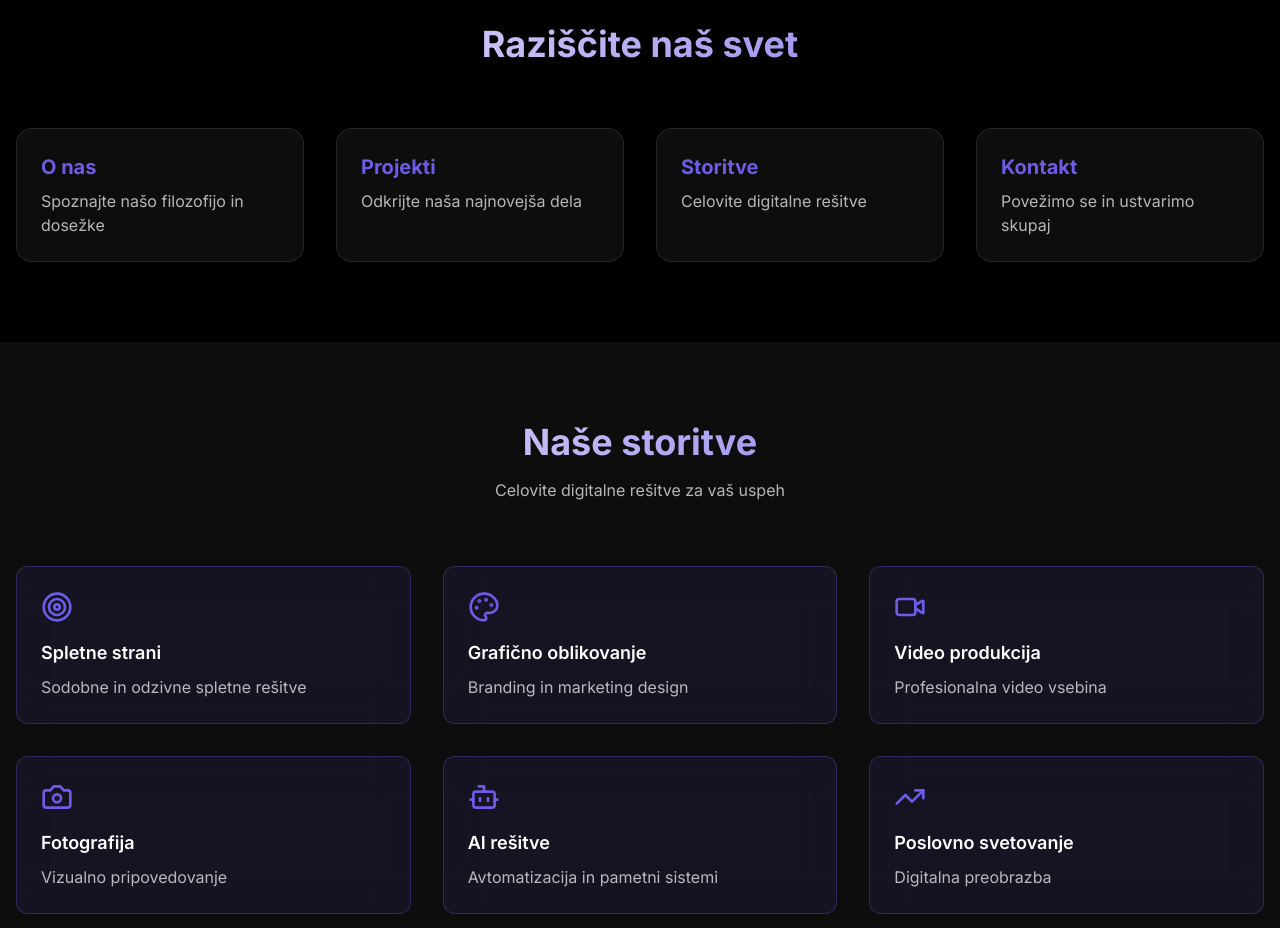
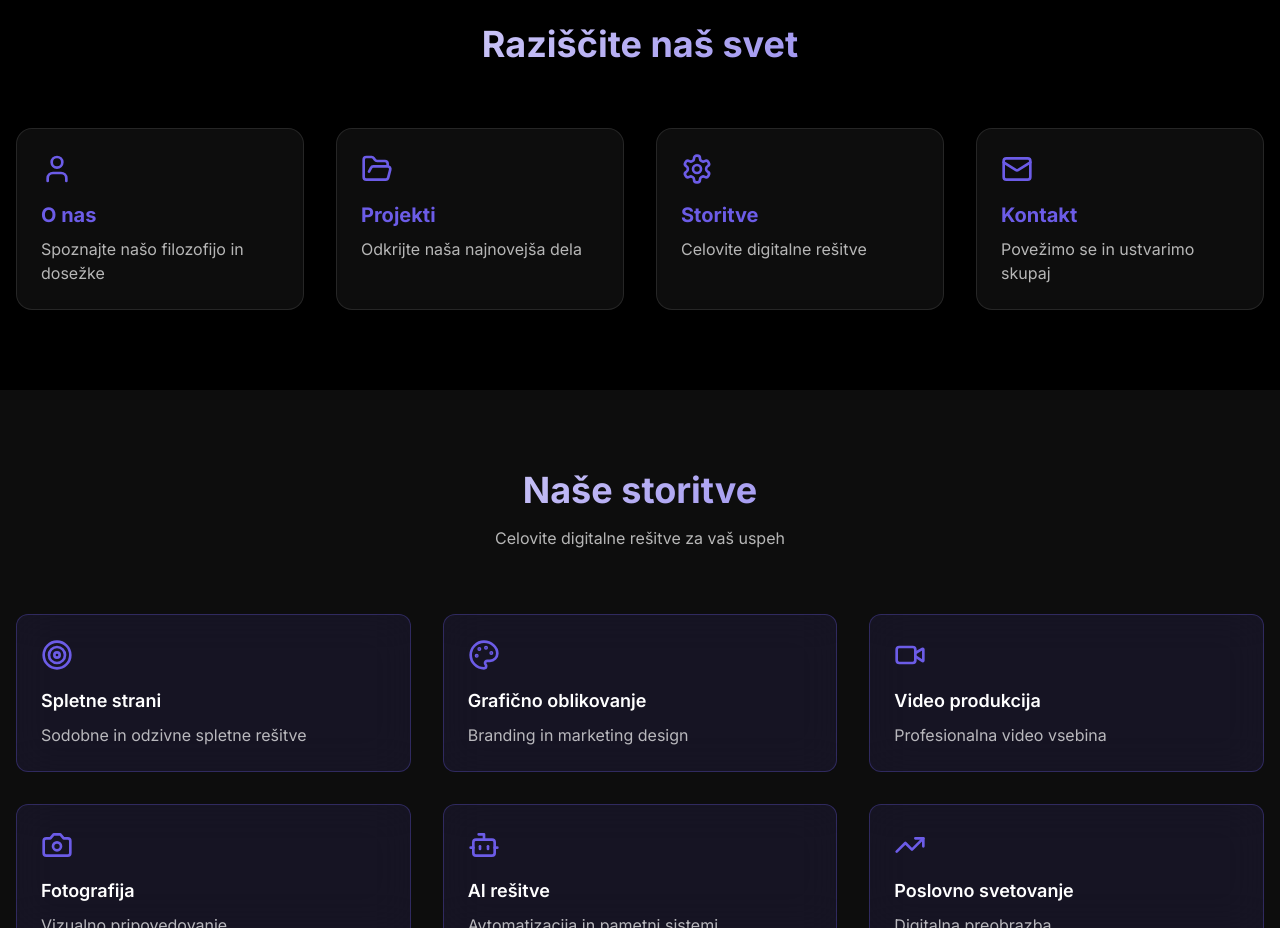
Before and after one commit to paradokssi/paradox-flux-web, a React (Vite) app: page / in a window 1280 px wide. Shown: the part 880-1808 px from the top of the page. Built offline with nearby package versions, Linux system fonts and the light colour scheme.

Commit message:
Add icons to subpage previews
Adds icons to the subpage previews on the home page.

```diff
--- a/src/pages/Index.tsx
+++ b/src/pages/Index.tsx
@@ -2,33 +2,43 @@ import { useState, useEffect } from 'react';
 import { Link } from 'react-router-dom';
 import Navigation from '../components/Navigation';
 import Footer from '../components/Footer';
-import { Users, Target, Rocket, Camera, Palette, Video, Bot, TrendingUp } from 'lucide-react';
+import { Users, Target, Rocket, Camera, Palette, Video, Bot, TrendingUp, Home, User, FolderOpen, Settings, Mail } from 'lucide-react';
+
 const Index = () => {
   const [isVisible, setIsVisible] = useState(false);
   useEffect(() => {
     setIsVisible(true);
   }, []);
-  const features = [{
+  const features = [
+    {
       title: 'O nas',
       description: 'Spoznajte našo filozofijo in dosežke',
       path: '/about',
-    gradient: 'from-white/10 to-purple-500/20'
-  }, {
+      gradient: 'from-white/10 to-purple-500/20',
+      icon: User
+    },
+    {
       title: 'Projekti',
       description: 'Odkrijte naša najnovejša dela',
       path: '/projects',
-    gradient: 'from-purple-500/20 to-white/10'
-  }, {
+      gradient: 'from-purple-500/20 to-white/10',
+      icon: FolderOpen
+    },
+    {
       title: 'Storitve',
       description: 'Celovite digitalne rešitve',
       path: '/services',
-    gradient: 'from-white/10 to-purple-500/20'
-  }, {
+      gradient: 'from-white/10 to-purple-500/20',
+      icon: Settings
+    },
+    {
       title: 'Kontakt',
       description: 'Povežimo se in ustvarimo skupaj',
       path: '/contact',
-    gradient: 'from-purple-500/20 to-white/10'
-  }];
+      gradient: 'from-purple-500/20 to-white/10',
+      icon: Mail
+    }
+  ];
   const services = [{
     icon: Target,
     title: 'Spletne strani',
@@ -117,17 +127,24 @@ const Index = () => {
           </h2>
 
           <div className="grid grid-cols-1 md:grid-cols-2 lg:grid-cols-4 gap-8">
-            {features.map((feature, index) => <Link key={feature.path} to={feature.path} className="group glass rounded-2xl p-6 hover:glow-purple transition-all duration-500 hover:scale-105" style={{
-            animationDelay: `${index * 0.2}s`
-          }}>
-                <div className=""></div>
+            {features.map((feature, index) => (
+              <Link
+                key={feature.path}
+                to={feature.path}
+                className="group glass rounded-2xl p-6 hover:glow-purple transition-all duration-500 hover:scale-105"
+                style={{ animationDelay: `${index * 0.2}s` }}
+              >
+                <div className="mb-4">
+                  <feature.icon className="w-8 h-8 galactic-purple group-hover:text-white transition-colors" />
+                </div>
                 <h3 className="text-xl font-bold mb-2 galactic-purple group-hover:text-white transition-colors">
                   {feature.title}
                 </h3>
                 <p className="text-white/70 group-hover:text-white/90 transition-colors">
                   {feature.description}
                 </p>
-              </Link>)}
+              </Link>
+            ))}
           </div>
         </div>
       </section>
```
Lines whose indentation alone changed are shown as unchanged.
